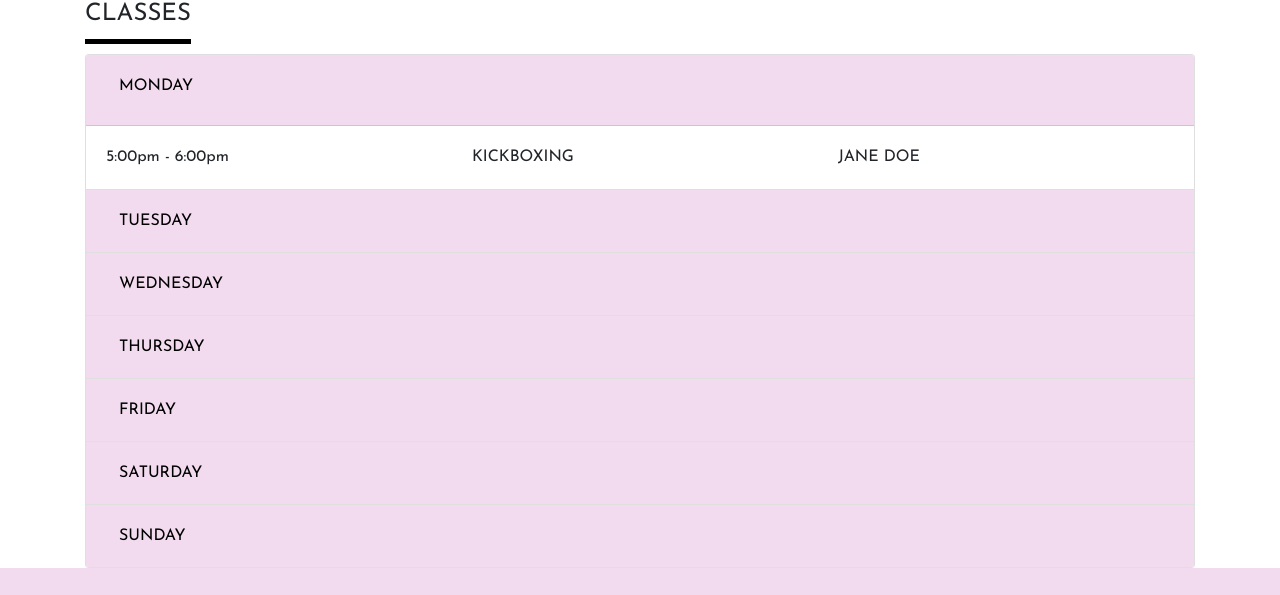
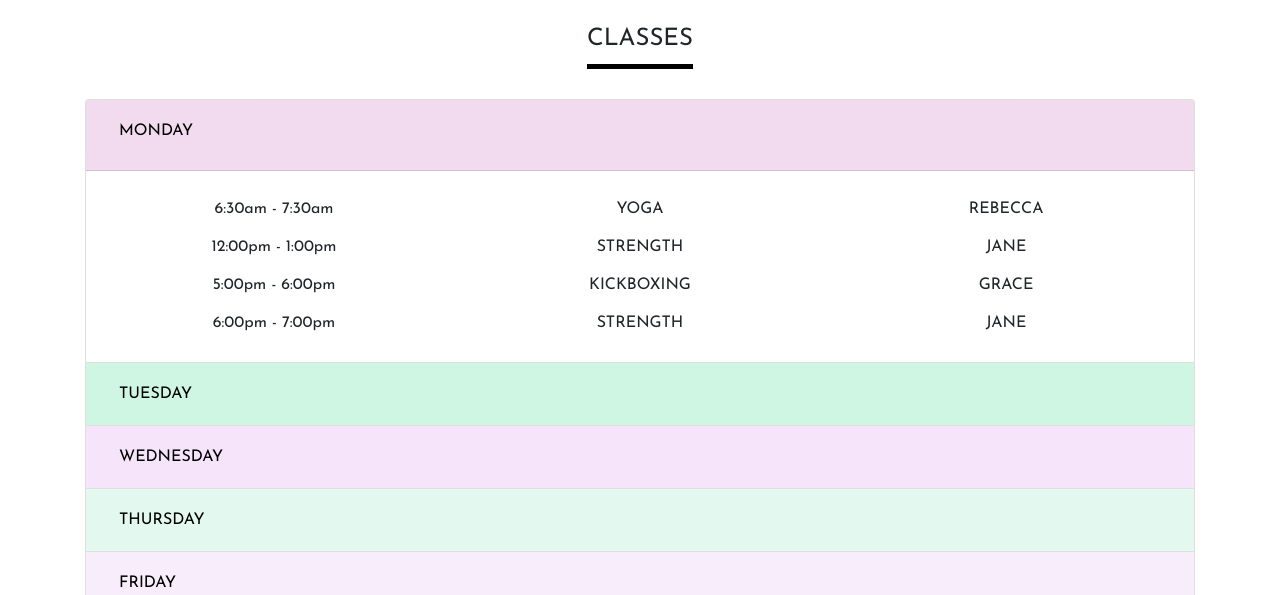
Before and after one commit to brydonholsey/p1-holsey-serrano, a plain HTML site: page classes.html in a window 1280 px wide. Shown: the part 100-695 px from the top of the page. Drawn offline with nearby package versions, Linux system fonts and the light colour scheme; a script that the page names is missing.

Commit message:
Add styling to classes pg accordion

```diff
--- a/classes.html
+++ b/classes.html
@@ -59,8 +59,8 @@
         </div>
     </header>
 
-    <main class="container" id="bootstrap-overrides">
-        <div>
+    <main class="container">
+        <div class="text-center classes-heading">
             <h2>CLASSES</h2>
         </div>
         <div class="accordion"id="accordionClasses">
@@ -74,12 +74,27 @@
                 </div>
 
                 <div id="collapseOne" class="collapse show" aria-labelledby="headingOne" data-parent="#accordionClasses">
-                    <div class="card-body">
-                        <div class="row">
-                            <div class="col-sm"> 5:00pm - 6:00pm</div>
-                            <div class="col-sm">KICKBOXING</div>
-                            <div class="col-sm">JANE DOE</div>
+                    <div class="card-body text-center">
+                        <div class="row classes-row">
+                            <div class="col-sm"> 6:30am - 7:30am</div>
+                            <div class="col-sm">YOGA</div>
+                            <div class="col-sm">REBECCA </div>
                         </div>
+                        <div class="row classes-row">
+                          <div class="col-sm"> 12:00pm - 1:00pm</div>
+                          <div class="col-sm">STRENGTH</div>
+                          <div class="col-sm">JANE </div>
+                      </div>
+                      <div class="row classes-row">
+                        <div class="col-sm"> 5:00pm - 6:00pm</div>
+                        <div class="col-sm">KICKBOXING</div>
+                        <div class="col-sm">GRACE </div>
+                    </div>
+                        <div class="row classes-row">
+                          <div class="col-sm"> 6:00pm - 7:00pm</div>
+                          <div class="col-sm">STRENGTH</div>
+                          <div class="col-sm">JANE </div>
+                      </div>
                     </div>
                 </div>
             </div>
@@ -92,11 +107,11 @@
                     </h4>
                   </div>
                   <div id="collapseTwo" class="collapse" aria-labelledby="headingTwo" data-parent="#accordionClasses">
-                    <div class="card-body">
+                    <div class="card-body text-center">
                         <div class="row">
                             <div class="col-sm">5:00 - 6:00pm</div>
                             <div class="col-sm">YOGA</div>
-                            <div class="col-sm">JANE DOE</div>
+                            <div class="col-sm">DORIS </div>
                         </div>
                     </div>
                   </div>
@@ -110,7 +125,7 @@
                   </h4>
                 </div>
                 <div id="collapseThree" class="collapse" aria-labelledby="headingThree" data-parent="#accordionClasses">
-                  <div class="card-body">
+                  <div class="card-body text-center">
                     <div class="row">
                         <div class="col-sm">5:00 - 6:00pm</div>
                         <div class="col-sm">YOGA</div>
@@ -128,7 +143,7 @@
                   </h4>
                 </div>
                 <div id="collapseFour" class="collapse" aria-labelledby="headingFour" data-parent="#accordionClasses">
-                  <div class="card-body">
+                  <div class="card-body text-center">
                     <div class="row">
                         <div class="col-sm">5:00 - 6:00pm</div>
                         <div class="col-sm">YOGA</div>
@@ -146,7 +161,7 @@
                   </h4>
                 </div>
                 <div id="collapseFive" class="collapse" aria-labelledby="headingFive" data-parent="#accordionClasses">
-                  <div class="card-body">
+                  <div class="card-body text-center">
                     <div class="row">
                         <div class="col-sm">5:00 - 6:00pm</div>
                         <div class="col-sm">YOGA</div>
@@ -156,16 +171,16 @@
                 </div>
             </div>
             <div class="card">
-                <div class="card-header" id="headingSix">
+                <div class="card-header " id="headingSix">
                   <h4 class="mb-0">
                     <button class="btn btn-link collapsed" type="button" data-toggle="collapse" data-target="#collapseSix" aria-expanded="false" aria-controls="collapseSix">
-                      SATURDAY
+                      SATURDAY & SUNDAY
                     </button>
                   </h4>
                 </div>
                 <div id="collapseSix" class="collapse" aria-labelledby="headingSix" data-parent="#accordionClasses">
-                  <div class="card-body">
-                    <div class="row">
+                  <div class="card-body text-center">
+                    <div class="row ">
                         <div class="col-sm">5:00 - 6:00pm</div>
                         <div class="col-sm">YOGA</div>
                         <div class="col-sm">JANE DOE</div>
@@ -173,27 +188,6 @@
                 </div>
                 </div>
             </div>
-            <div class="card">
-                <div class="card-header" id="headingSeven">
-                  <h4 class="mb-0">
-                    <button class="btn btn-link collapsed" type="button" data-toggle="collapse" data-target="#collapseSeven" aria-expanded="false" aria-controls="collapseSeven">
-                      SUNDAY
-                    </button>
-                  </h4>
-                </div>
-                <div id="collapseSeven" class="collapse" aria-labelledby="headingSeven" data-parent="#accordionClasses">
-                  <div class="card-body">
-                    <div class="row">
-                        <div class="col-sm">5:00 - 6:00pm</div>
-                        <div class="col-sm">YOGA</div>
-                        <div class="col-sm">JANE DOE</div>
-                    </div>
-                </div>
-                </div>
-            </div>
-
-
-
         </div>
 
     </main>
--- /dev/null
+++ b/js/hamburger.min.js
@@ -0,0 +1 @@
+$(document).ready(function(){$(".cross").hide(),$(".menu").hide(),$(".hamburger").click(function(){$(".menu").slideToggle("slow",function(){$(".hamburger").hide(),$(".cross").show()})}),$(".cross").click(function(){$(".menu").slideToggle("slow",function(){$(".cross").hide(),$(".hamburger").show()})})});
--- a/less/main.less
+++ b/less/main.less
@@ -178,29 +178,42 @@ main {
     }
     //*******TRAINERS PAGE ENDS***********
     //*******CLASSES PAGE BEGINS*********
-    #bootstrap-overrides {
-        .accordion{
-            .card{
-                .card-header {
-                    background-color:red;
-                }
-            }
-        }
+    .classes-header{
+        display: flex;
     }
-
+    .accordion{
+        padding: 20px 0px 50px 0px;
+    }
     .card-header {
-        background-color: @pink;
+        background-color:@pink;
         button {
             color: @black;
             &:hover{
                 color: @dk-green;
                 text-decoration: none;
+                font-style: italic;
+                font-weight: 700;
             }
         }
-
     }
-
-
+    .card-body div{
+        padding: 2px 0px 2px 0px;
+    }
+    #headingTwo{
+        background-color: rgba(176, 238, 209, 0.6);
+    }
+    #headingThree{
+        background-color: rgba(242, 219, 248, 0.75);
+    }
+    #headingFour{
+        background-color: rgba(176, 238, 209, 0.35);
+    }
+    #headingFive{
+        background-color: rgba(242, 219, 248, 0.5);
+    }
+    #headingSix{
+        background-color: rgba(176, 238, 209, 0.6);
+    }
 
 
     //*******CLASSES PAGE ENDS*********
@@ -362,6 +375,9 @@ footer {
                 margin-right: 2px;
             }
         }
+        .classes-row div{
+            padding: 5px 0px 5px 0px;
+        }
     }
 }
 @media (min-width:610px) and (max-width: 645px){
@@ -435,6 +451,13 @@ footer {
         }
     }
 }
+@media(min-width:800px){
+   main{
+       .classes-heading{
+            padding-top: 25px;
+       }
+   }
+}
 
 @media (min-width:1000px){
     header{
```
Also changed, not shown: css/main.css.
